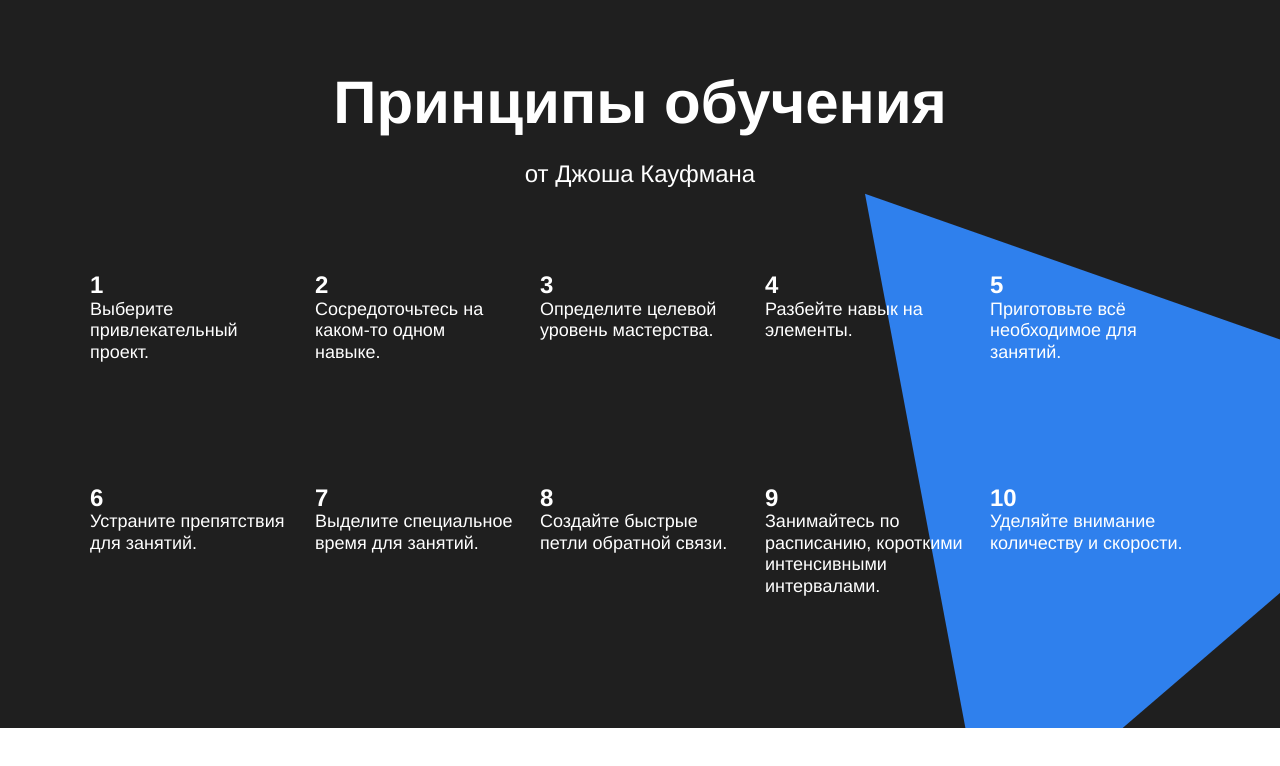
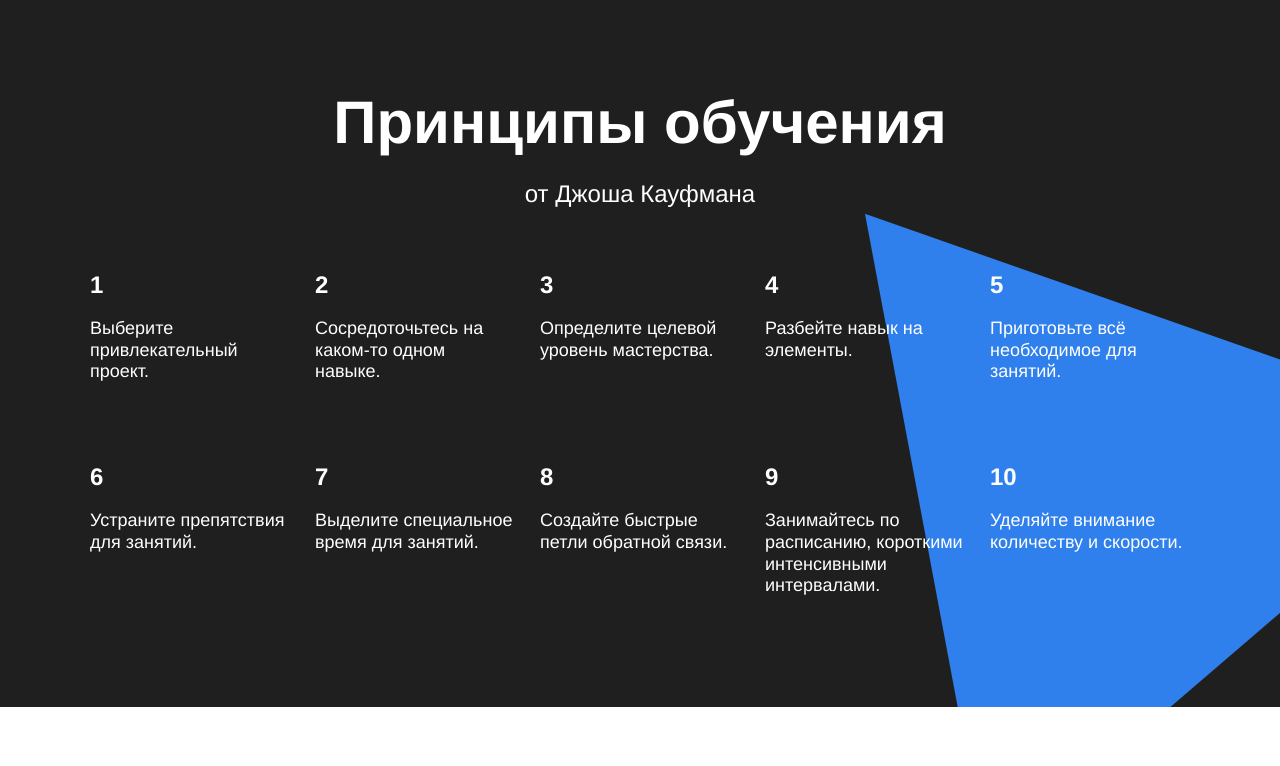
Before and after one commit to AnastasiaGrinchik/how-to-learn, a plain HTML site: page index.html in a window 1280 px wide. Shown: the part 6265-7031 px from the top of the page. Drawn offline with Linux system fonts and the light colour scheme.

Commit message:
css style changed

```diff
--- a/blocks/cards/cards.css
+++ b/blocks/cards/cards.css
@@ -1,7 +1,7 @@
 @import url(./__description/cards__description.css);
-@import url(./__image.css/cards__image.css);
+@import url(./__image/cards__image.css);
 @import url(./__item/cards__item.css);
-@import url(./../__title/cards__title.css);
+@import url(./__title/cards__title.css);
 
 
 .cards {
--- a/blocks/description/description.css
+++ b/blocks/description/description.css
@@ -1,4 +1,3 @@
-@import url(./../two-columns/two-columns.css);
 
 .description {
     padding-top: 100px;
--- a/blocks/digits/digits.css
+++ b/blocks/digits/digits.css
@@ -1,12 +1,3 @@
-@import url(./../section-title/section-title.css);
-@import url(./../section-subtitle/section-subtitle.css);
-@import url(./../table/table.css);
-@import url(./../table/__cell/table__cell.css);
-@import url(./../table/__heading/table__heading.css);
-@import url(./../table/__text/table__text.css);
-
-
-
 
 .digits {
     padding-top: 100px;
--- /dev/null
+++ b/blocks/footer/__column/footer__column.css
@@ -0,0 +1,3 @@
+@import url(./_content/footer__column_content_info.css);
+@import url(./_content/footer__column_content_social.css);
+@import url(./_content/footer__column_content_copyright.css);
--- a/blocks/footer/footer.css
+++ b/blocks/footer/footer.css
@@ -1,5 +1,5 @@
 @import url(./__author/footer__author.css);
-@import url(./__column/footer-font.css);
+@import url(./__column/footer__column.css);
 @import url(./__column-heading/footer__column-heading.css);
 @import url(./__column-link/footer__column-link.css);
 @import url(./__column-links/footer__column-links.css);
@@ -7,11 +7,7 @@
 @import url(./__columns/footer__columns.css);
 @import url(./__copyright/footer__copyright.css);
 @import url(./__social-icon/footer__social-icon.css);
-@import url(./../logo/logo.css);
 
-@import url(./../logo/_place/logo_place_footer.css);
-@import url(./__column/_content/footer__column_content_info.css);
-@import url(./__column/_content/footer__column_content_social.css);
 @import url(./__copyright/_content/footer__column_content_copyright.css);
 
 
--- a/blocks/header/header.css
+++ b/blocks/header/header.css
@@ -1,12 +1,9 @@
 @import url(./__link/header__link.css);
-@import url(./../logo/logo.css);
 @import url(./__main-illustration/header__main-illustration.css);
 @import url(./__square-pic/header__square-pic.css);
 @import url(./__subtitle/header__subtitle.css);
 @import url(./__title/header__title.css);
-@import url(./../rotation/rotation.css);
 
-@import url(./../logo/_place/logo_place_header.css);
 
 .header {
     position: relative;
--- a/blocks/kaufman/kaufman.css
+++ b/blocks/kaufman/kaufman.css
@@ -1,17 +1,4 @@
-@import url(./../section-title/section-title.css);
-@import url(./../section-subtitle/section-subtitle.css);
-@import url(./../table/table.css);
-@import url(./../table/__cell/table__cell.css);
-@import url(./../table/__heading/table__heading.css);
-@import url(./../table/__text/table__text.css);
 @import url(./__triangle/kaufman__triangle.css);
-
-@import url(./../section-title/_theme/section-subtitle_theme_dark.css);
-@import url(./../section-subtitle/_theme/section-subtitle_theme_dark.css);
-@import url(./../table/_theme/table_theme_dark.css);
-@import url(./../table/_cell/table__cell_theme_dark.css);
-
-
 
 .kaufman {
     position: relative;
--- a/blocks/khan/__quote/khan__quote.css
+++ b/blocks/khan/__quote/khan__quote.css
@@ -3,5 +3,4 @@
     width: 790px;
     line-height: 34px;
     font-size: 24px;
-    border: 2pz solid grey;
 }
--- a/blocks/khan/khan.css
+++ b/blocks/khan/khan.css
@@ -5,7 +5,7 @@
 @import url(./__container/khan__container.css);
 @import url(./__quote/khan__quote.css);
 @import url(./__quote-author/khan__quote-author.css);
-@import url(./__quote-author-subline/khan__quote-author-subline.csss);
+@import url(./__quote-author-subline/khan__quote-author-subline.css);
 @import url(./__title/khan__title.css);
 
 .khan {
--- a/blocks/oakley/oakley.css
+++ b/blocks/oakley/oakley.css
@@ -1,5 +1,3 @@
-@import url(./../two-columns/two-columns.css);
-
 
 .oakley {
     padding-top: 160px;
--- a/blocks/table/__cell/table__cell.css
+++ b/blocks/table/__cell/table__cell.css
@@ -1,3 +1,5 @@
+@import url(./_theme/table__cell_theme_dark.css);
+
 .table__cell {
     margin-top: 60px;
     flex-basis: 250px;
--- a/blocks/table/__heading/table__heading.css
+++ b/blocks/table/__heading/table__heading.css
@@ -1,3 +1,5 @@
+@import url(./_theme/table__heading_theme_dark.css);
+
 .table__heading {
     padding: 0;
     margin: 0;
--- a/blocks/table/__text/table__text.css
+++ b/blocks/table/__text/table__text.css
@@ -1,3 +1,5 @@
+@import url(./_theme/table__text_theme_dark.css);
+
 .table__text {
     padding: 0;
     margin: 0;
@@ -5,5 +7,5 @@
     font-size: 18px;
     font-weight: normal;
     line-height: 1.2;
-    padding-bottom: 20px;
+    padding-top: 20px;
 }
--- a/blocks/table/table.css
+++ b/blocks/table/table.css
@@ -1,13 +1,7 @@
 @import url(./__cell/table__cell.css);
 @import url(./__heading/table__heading.css);
 @import url(./__text/table__text.css);
-@import url(./__theme/table_theme_dark.css);
-
 @import url(./_theme/table_theme_dark.css);
-@import url(./__heading/_theme/table__heading_theme_dark.css);
-@import url(./__cell/_theme/table__cell_theme_dark.css);
-@import url(./__text/_theme/table__text_theme_dark.css);
-
 
 
 .table {
--- a/blocks/techniques/techniques.css
+++ b/blocks/techniques/techniques.css
@@ -1,11 +1,3 @@
-@import url(./../section-title/section-title.css);
-@import url(./../section-subtitle/section-subtitle.css);
-@import url(./../cards/cards.css);
-@import url(./../cards/__item/cards__item.css);
-@import url(./../cards/__title/cards__title.css);
-@import url(./../cards/__image/cards__image.css);
-@import url(./../cards/__description/cards__description.css);
-
 
 .techniques {
     width: 80%;
--- a/blocks/video/video.css
+++ b/blocks/video/video.css
@@ -1,5 +1,3 @@
-@import url(./../section-title/section-title.css);
-@import url(./../section-subtitle/section-subtitle.css);
 @import url(./__iframes/video__iframes.css);
 @import url(./__iframe/video__iframe.css);
 
--- a/index.html
+++ b/index.html
@@ -248,7 +248,7 @@
 				</div>
 
 
-				<div class="footer__column footer__column_content_info footer-font">
+				<div class="footer__column footer__column_content_info">
 						<h5 class="footer__column-heading">О Практикуме</h5>
 
 						<ul class="footer__column-links">
@@ -264,7 +264,7 @@
 						</ul>
 				</div>
 
-				<div class="footer__column footer__column_content_social footer-font">
+				<div class="footer__column footer__column_content_social">
 					<h5 class="footer__column-heading ">Соцсети</h5>
 
 					<ul class="footer__column-links">
```
Also changed, not shown: blocks/footer/__column/_content/footer__column_content_copyright.css (renamed from blocks/footer/__copyright/_content/footer__column_content_copyright.css), blocks/footer/__column/footer-font.css (deleted).
